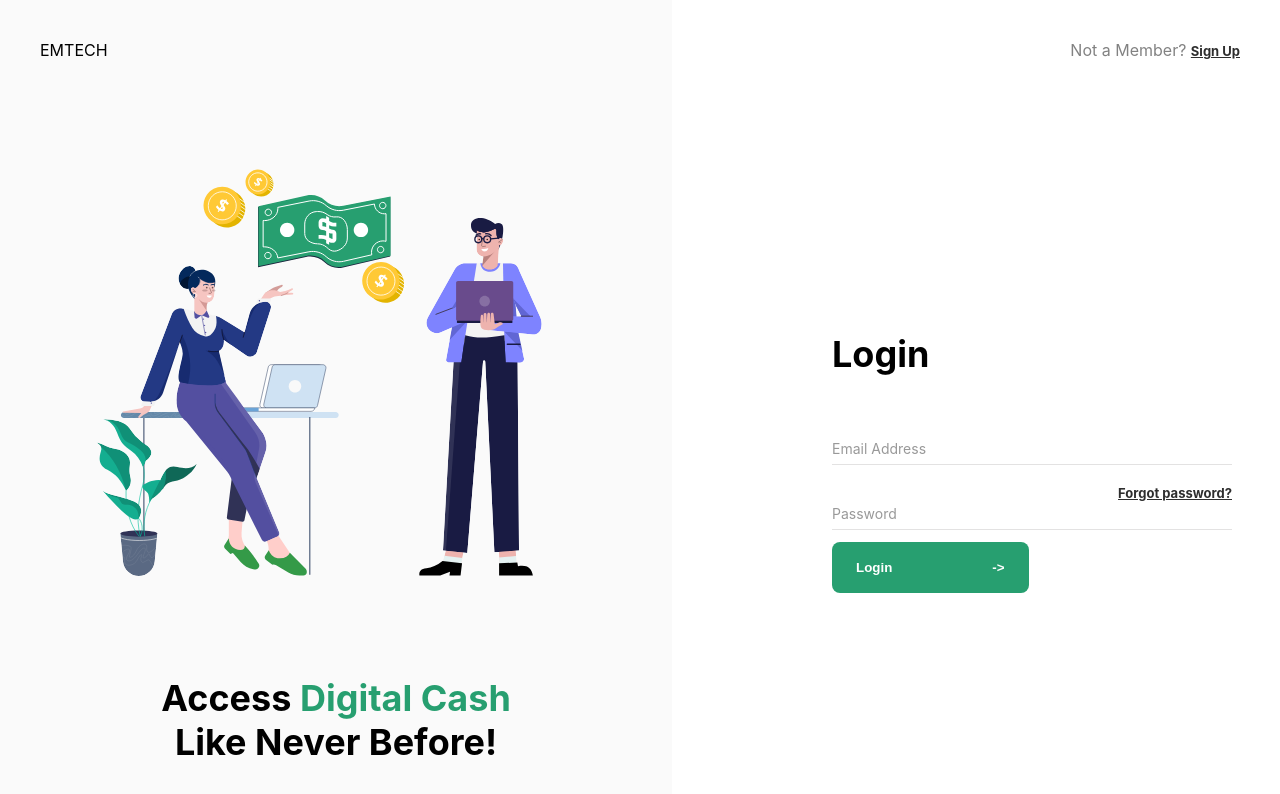
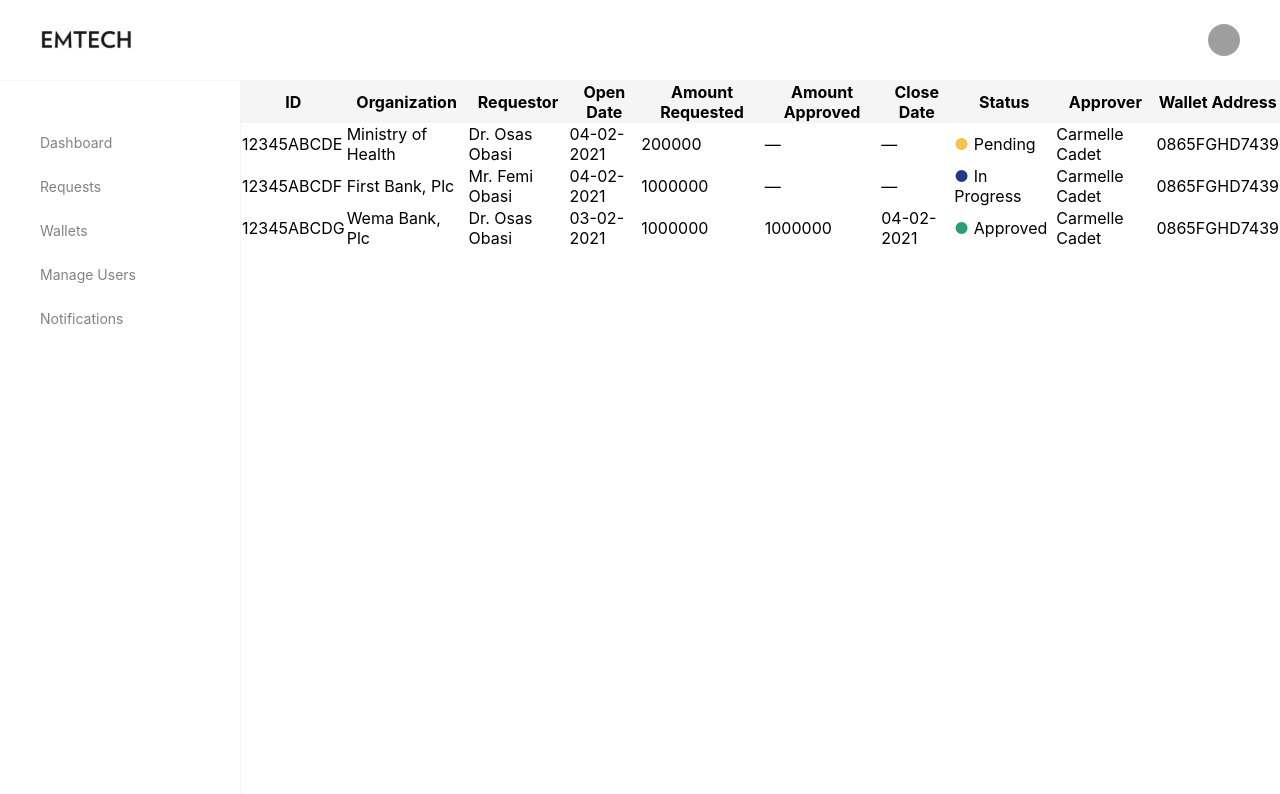
Before and after one commit to code-monarch/psychic-system, a React (Create React App) app: page / in a window 1280 px wide. Shown: the top 794 px of the page. Built offline with nearby package versions, Linux system fonts and the light colour scheme; grey boxes are pictures that could not be loaded.

Commit message:
Extract styled-components table HTML

```diff
--- a/src/App.tsx
+++ b/src/App.tsx
@@ -1,11 +1,11 @@
 import './App.css';
-import Login from './screens/Login';
-//import Dashboard from './screens/Dashboard';
+// import Login from './screens/Login';
+import Dashboard from './screens/Dashboard';
 
 function App() {
   return (
     <div className="App">
-      <Login/>
+      <Dashboard/>
     </div>
   );
 }
--- /dev/null
+++ b/src/components/PaginatedTable.tsx
@@ -0,0 +1,209 @@
+import React from 'react'
+import styled from 'styled-components'
+import { Row, Column, HeaderGroup, useTable } from 'react-table';
+import Table from './Table'
+
+interface RowData {
+    id: string
+    organization: string
+    requestor: string
+    openDate: Date
+    amtRequested: number
+    amtApproved?: number
+    closeDate?: Date
+    status: Status
+    approver: string
+    walletAddress: string
+}
+
+enum Status {
+    PENDING,
+    INPROGRESS,
+    APPROVED,
+    DENIED
+}
+
+type StatusRenderProps = {
+    color: string
+    text: string
+}
+
+type StatusRenderMappings = {[key in Status]: StatusRenderProps}
+
+const statusRenderMappings: StatusRenderMappings = {
+    [Status.PENDING]: {color: '#F5C14F', text: "Pending"},
+    [Status.INPROGRESS]: {color: '#233984', text: "In Progress"},
+    [Status.APPROVED]: {color: '#279F70', text: "Approved"},
+    [Status.DENIED]: {color: '#EC3D08', text: "Denied"}
+}
+
+const ColoredDotSpan = styled.span `
+    &:before {
+        content: '\\25cf';
+        color: ${props => props.color};
+        margin-right: 5px;
+    }
+`
+
+const StatusCell = ({ status, ...props } : {status: Status}) => {
+    const {color, text} = statusRenderMappings[status];
+    return (
+        <ColoredDotSpan { ...{color} } >{text}</ColoredDotSpan>
+    )
+}
+
+const formatDate = (date: Date) : string => {
+    const year = '' + date.getFullYear()
+    const month = ('' + (date.getMonth() + 1)).padStart(2, '0');
+    const day = ('' + (date.getDate())).padStart(2, '0');
+
+    return [month, day, year].join('-');
+}
+
+const headerData : Array<Column<RowData>> =
+[
+    {
+        Header: 'ID',
+        accessor: 'id',
+    },
+    {
+        Header: 'Organization',
+        accessor: 'organization',
+    },
+    {
+        Header: 'Requestor',
+        accessor: 'requestor',
+    },
+    {
+        Header: 'Open Date',
+        accessor: 'openDate',
+        Cell: props => formatDate(props.value)
+    },
+    {
+        Header: 'Amount Requested',
+        accessor: 'amtRequested',
+    },
+    {
+        Header: 'Amount Approved',
+        accessor: 'amtApproved',
+        Cell: props => props.value || '\u2014'
+    },
+    {
+        Header: 'Close Date',
+        accessor: 'closeDate',
+        Cell: props => props.value? formatDate(props.value) : '\u2014'
+    },
+    {
+        Header: 'Status',
+        accessor: 'status',
+        Cell: props => <StatusCell status={props.value}/>
+    },
+    {
+        Header: 'Approver',
+        accessor: 'approver',
+    },
+    {
+        Header: 'Wallet Address',
+        accessor: 'walletAddress',
+    }
+];
+
+const rowData : Array<RowData> = [
+    {
+        id: "12345ABCDE",
+        organization: "Ministry of Health",
+        requestor: "Dr. Osas Obasi",
+        openDate: new Date(2021, 3, 2),
+        amtRequested: 200000,
+        status: Status.PENDING,
+        approver: "Carmelle Cadet",
+        walletAddress: "0865FGHD7439"
+    },
+    {
+        id: "12345ABCDF",
+        organization: "First Bank, Plc",
+        requestor: "Mr. Femi Obasi",
+        openDate: new Date(2021, 3, 2),
+        amtRequested: 1000000,
+        status: Status.INPROGRESS,
+        approver: "Carmelle Cadet",
+        walletAddress: "0865FGHD7439"
+    },
+    {
+        id: "12345ABCDG",
+        organization: "Wema Bank, Plc",
+        requestor: "Dr. Osas Obasi",
+        openDate: new Date(2021, 2, 2),
+        amtRequested: 1000000,
+        amtApproved: 1000000,
+        closeDate: new Date(2021, 3, 2),
+        status: Status.APPROVED,
+        approver: "Carmelle Cadet",
+        walletAddress: "0865FGHD7439"
+    }
+]
+
+const StyledHeader = styled(Table.Head) `
+    background-color: #F5F5F5;
+`
+
+function TableHeader({ className, headerGroups }: { className?: string, headerGroups: HeaderGroup<RowData>[] }) {
+    return (
+        <StyledHeader {...className}>
+        {
+        headerGroups.map(headerGroup => (
+            <Table.TR {...headerGroup.getHeaderGroupProps()}>
+                { headerGroup.headers.map(column => (
+                <Table.TH {...column.getHeaderProps()}>{column.render('Header')}</Table.TH>
+                ))}
+            </Table.TR>
+        ))}
+        </StyledHeader>
+    )
+}
+
+function TableRow({ row }: { row: Row<RowData> }) {
+    return (
+        <Table.TR {...row.getRowProps()}>
+            {row.cells.map(cell => (
+                <Table.TD {...cell.getCellProps()}>{cell.render('Cell')}</Table.TD>
+            ))}
+        </Table.TR>
+    );
+}
+
+function TableBody({ rows, prepareRow, ...tableBodyProps }: { rows: Row<RowData>[], prepareRow: (row: Row<RowData>) => void }) {
+    return (
+    <Table.Body {...tableBodyProps}>
+       {
+       rows.map(row => {
+         prepareRow(row)
+         return (
+           <TableRow {...{ row }}/>
+         )
+       })}
+     </Table.Body>
+    )
+}
+
+// TODO: Pass data in
+export default function PaginatedTable( { className }: { className? : string }) {
+    const data = React.useMemo(() => rowData, []);
+    const columns = React.useMemo(() => headerData, []);
+    const tableInstance = useTable( { columns, data });
+
+    const {
+        getTableProps,
+        getTableBodyProps,
+        headerGroups,
+        rows,
+        prepareRow
+    } = tableInstance;
+
+    return (
+        <Table className={ className } { ...{...getTableProps()} }>
+            <TableHeader className={ className } { ...{headerGroups} }/>
+            <TableBody className={ className } { ...{ rows, prepareRow, ...getTableBodyProps() } } />
+        </Table>
+    )
+}
--- a/src/components/Table.tsx
+++ b/src/components/Table.tsx
@@ -1,194 +1,34 @@
-import React from 'react';
+import React from 'react'
 import styled from 'styled-components'
-import { Row, Column, HeaderGroup, useTable } from 'react-table';
 
-interface RowData {
-    id: string
-    organization: string
-    requestor: string
-    openDate: Date
-    amtRequested: number
-    amtApproved?: number
-    closeDate?: Date
-    status: Status
-    approver: string
-    walletAddress: string
+const StyledTable = styled.table`
+  border-spacing: 0;
+`;
+
+export default function Table({ className, children, ...props }: { className? : string, children: React.ReactNode }) {
+    return <StyledTable className={ className } { ...props }>{ children }</StyledTable>;
 }
 
-enum Status {
-    PENDING,
-    INPROGRESS,
-    APPROVED,
-    DENIED
-}
+Table.Head = ({ className, children, ...props }: { className? : string, children: React.ReactNode }) => {
+  return <thead className={ className } { ...props }>{ children }</thead>;
+};
 
-type StatusRenderProps = {
-    color: string
-    text: string
-}
+Table.Body = ({ className, children, ...props }: { className? : string, children: React.ReactNode }) => {
+  return <tbody className={ className } { ...props }>{ children }</tbody>;
+};
 
-type StatusRenderMappings = {[key in Status]: StatusRenderProps}
+Table.Foot = ({ className, children, ...props }: { className? : string, children: React.ReactNode }) => {
+  return <tfoot className={ className } { ...props }>{ children }</tfoot>;
+};
 
-const statusRenderMappings: StatusRenderMappings = {
-    [Status.PENDING]: {color: '#F5C14F', text: "Pending"},
-    [Status.INPROGRESS]: {color: '#233984', text: "In Progress"},
-    [Status.APPROVED]: {color: '#279F70', text: "Approved"},
-    [Status.DENIED]: {color: '#EC3D08', text: "Denied"}
-}
+Table.TH = ({ className, children, ...props }: { className? : string, children: React.ReactNode }) => {
+  return <th className={ className } { ...props }>{ children }</th>;
+};
 
-const ColoredDotSpan = styled.span `
-    &:before {
-        content: '\\25cf';
-        color: ${props => props.color};
-        margin-right: 5px;
-    }
-`
+Table.TR = ({ className, children, ...props }: { className? : string, children: React.ReactNode }) => {
+  return <tr className={ className } { ...props }>{ children }</tr>;
+};
 
-const StatusCell = ({ status, ...props } : {status: Status}) => {
-    const {color, text} = statusRenderMappings[status];
-    return (
-        <ColoredDotSpan { ...{color} } >{text}</ColoredDotSpan>
-    )
-}
-
-const headerData : Array<Column<RowData>> =
-[
-    {
-        Header: 'ID',
-        accessor: 'id',
-    },
-    {
-        Header: 'Organization',
-        accessor: 'organization',
-    },
-    {
-        Header: 'Requestor',
-        accessor: 'requestor',
-    },
-    {
-        Header: 'Open Date',
-        accessor: 'openDate',
-        Cell: props => props.value.toLocaleDateString()
-    },
-    {
-        Header: 'Amount Requested',
-        accessor: 'amtRequested',
-    },
-    {
-        Header: 'Amount Approved',
-        accessor: 'amtApproved',
-    },
-    {
-        Header: 'Close Date',
-        accessor: 'closeDate',
-        Cell: props => props.value? props.value.toLocaleDateString() : '-'
-    },
-    {
-        Header: 'Status',
-        accessor: 'status',
-        Cell: props => <StatusCell status={props.value}/>
-    },
-    {
-        Header: 'Approver',
-        accessor: 'approver',
-    },
-    {
-        Header: 'Wallet Address',
-        accessor: 'walletAddress',
-    }
-];
-
-const rowData : Array<RowData> = [
-    {
-        id: "12345ABCDE",
-        organization: "Ministry of Health",
-        requestor: "Dr. Osas Obasi",
-        openDate: new Date(2021, 3, 2),
-        amtRequested: 200000,
-        status: Status.PENDING,
-        approver: "Carmelle Cadet",
-        walletAddress: "0865FGHD7439"
-    },
-    {
-        id: "12345ABCDF",
-        organization: "First Bank, Plc",
-        requestor: "Mr. Femi Obasi",
-        openDate: new Date(2021, 3, 2),
-        amtRequested: 1000000,
-        status: Status.INPROGRESS,
-        approver: "Carmelle Cadet",
-        walletAddress: "0865FGHD7439"
-    },
-    {
-        id: "12345ABCDG",
-        organization: "Wema Bank, Plc",
-        requestor: "Dr. Osas Obasi",
-        openDate: new Date(2021, 2, 2),
-        amtRequested: 1000000,
-        amtApproved: 1000000,
-        closeDate: new Date(2021, 3, 2),
-        status: Status.APPROVED,
-        approver: "Carmelle Cadet",
-        walletAddress: "0865FGHD7439"
-    }
-]
-
-function TableHeader({ headerGroups }: { headerGroups: HeaderGroup<RowData>[] }) {
-    return (
-        <thead>
-        {
-        headerGroups.map(headerGroup => (
-            <tr {...headerGroup.getHeaderGroupProps()}>
-                { headerGroup.headers.map(column => (
-                <th {...column.getHeaderProps()}>{column.render('Header')}</th>
-                ))}
-            </tr>
-        ))}
-        </thead>
-    )
-}
-
-function TableRow({ row }: { row: Row<RowData> }) {
-    return (
-        <tr {...row.getRowProps()}>
-            {row.cells.map(cell => (
-                <td {...cell.getCellProps()}>{cell.render('Cell')}</td>
-            ))}
-        </tr>
-    );
-}
-
-function TableBody({ rows, prepareRow, ...tableBodyProps }: { rows: Row<RowData>[], prepareRow: (row: Row<RowData>) => void }) {
-    return (
-    <tbody {...tableBodyProps}>
-       {
-       rows.map(row => {
-         prepareRow(row)
-         return (
-           <TableRow {...{ row }}/>
-         )
-       })}
-     </tbody>
-    )
-}
-
-export default function Table( { className }: { className? : string }) {
-    const data = React.useMemo(() => rowData, []);
-    const columns = React.useMemo(() => headerData, []);
-    const tableInstance = useTable( { columns, data });
-
-    const {
-        getTableProps,
-        getTableBodyProps,
-        headerGroups,
-        rows,
-        prepareRow
-    } = tableInstance;
-
-    return (
-        <table { ...{className, ...getTableProps()} }>
-            <TableHeader { ...{headerGroups} }/>
-            <TableBody { ...{ rows, prepareRow, ...getTableBodyProps() } } />
-        </table>
-    )
-}
+Table.TD = ({ className, children, ...props }: { className? : string, children: React.ReactNode }) => {
+  return <td className={ className } { ...props }>{ children }</td>;
+};
--- a/src/components/TransactionsView.tsx
+++ b/src/components/TransactionsView.tsx
@@ -1,7 +1,21 @@
-import Table from './Table';
+import styled from 'styled-components'
+import PaginatedTable from './PaginatedTable';
+
+
+const View = styled.div `
+    display: flex;
+    flex-direction: column;
+    flex: 1; // TODO: Figure out how to determine this from parent
+`
+
+const TransactionsTable = styled(PaginatedTable) `
+
+`
 
 export default function TransactionsView() {
     return (
-        <Table></Table>
+        <View>
+            <TransactionsTable/>
+        </View>
     )
 }
--- a/src/screens/Dashboard.tsx
+++ b/src/screens/Dashboard.tsx
@@ -29,7 +29,8 @@ const SideNav = styled.div `
 `
 
 const Content = styled.div `
-
+    flex: 1;
+    display: flex;
 `
 
 // TODO: Add icons.
```
